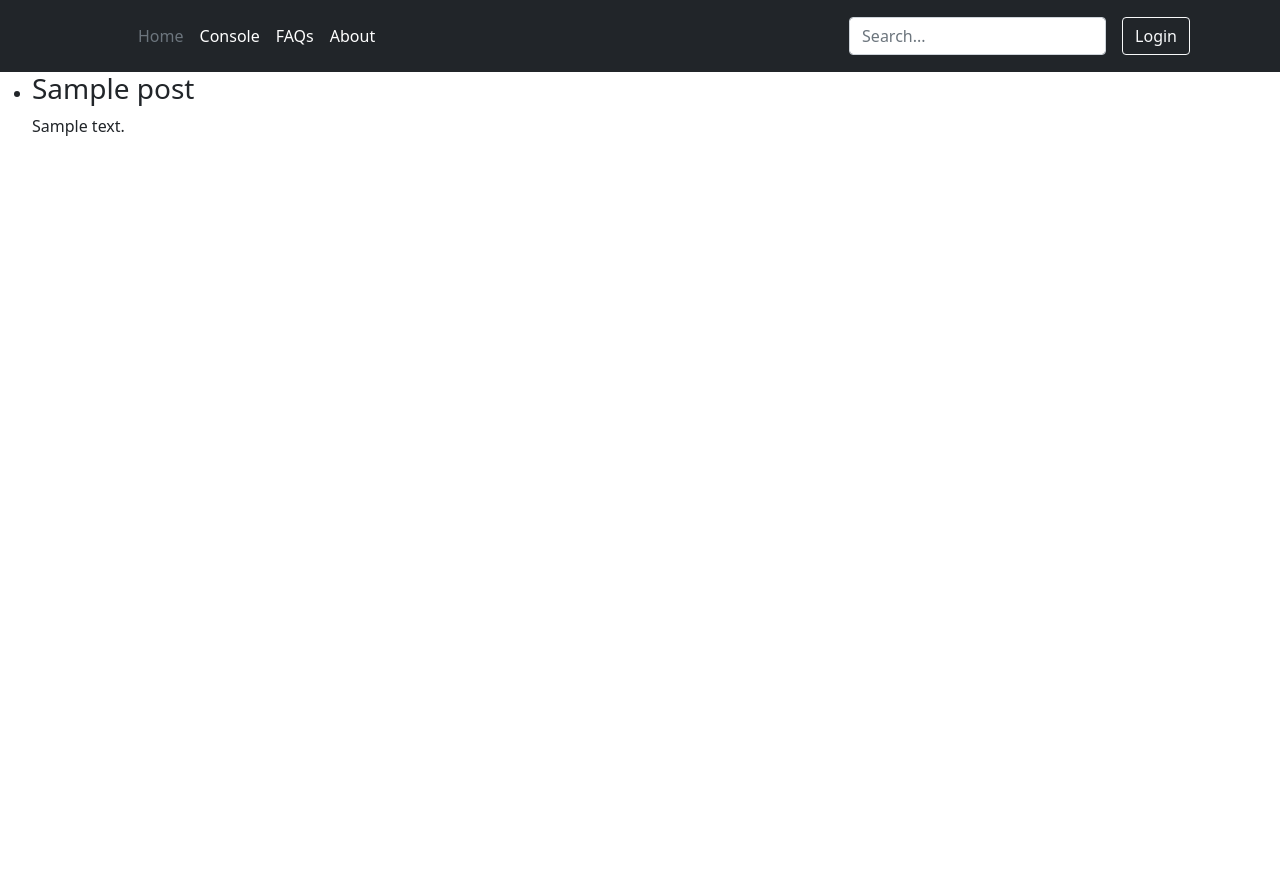
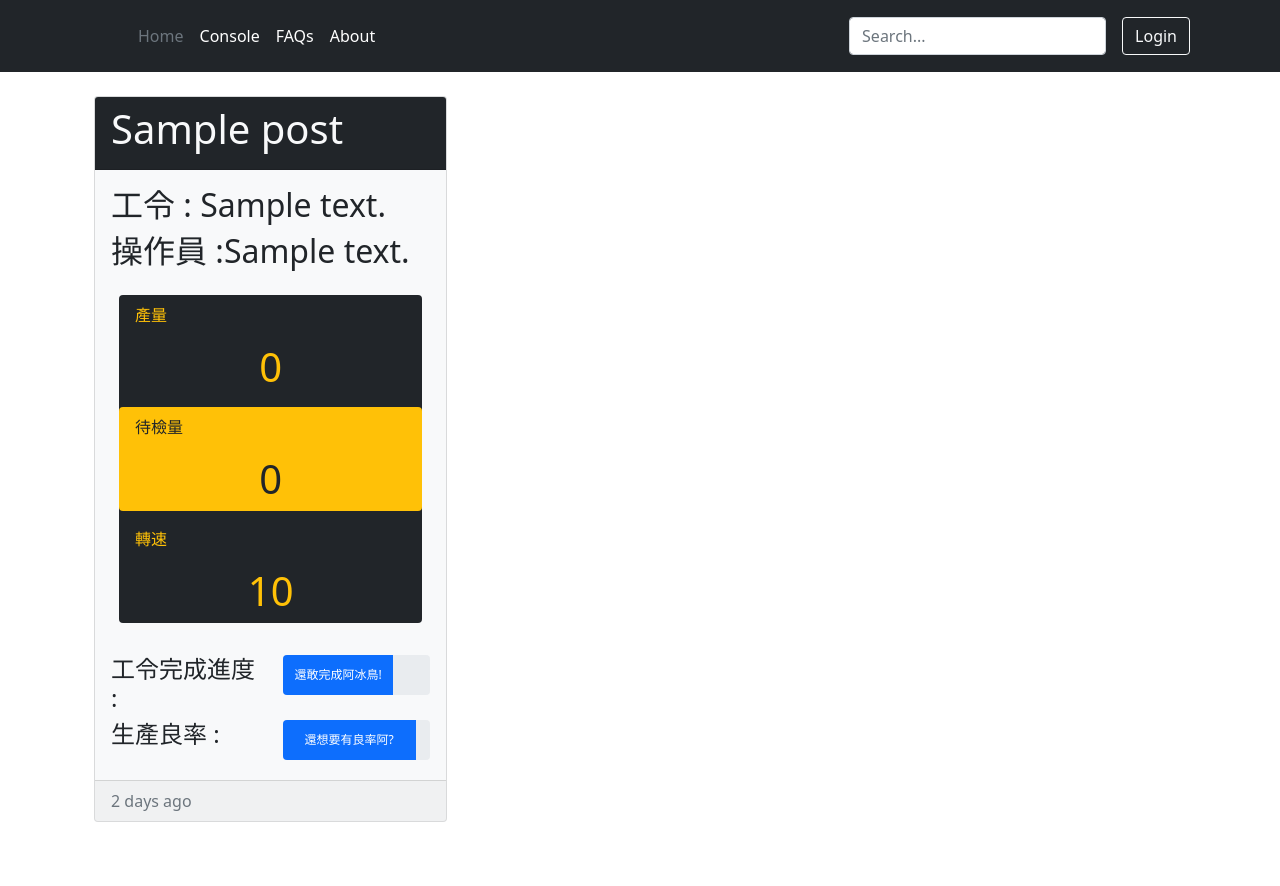
Before and after one commit to sklonely/web_gui, a Django app: page / in a window 1280 px wide. Before the commit the page ends 136 px from the top, so only its background shows below. Run offline with Django 3.2, Linux system fonts and the light colour scheme; tables that the repository leaves empty hold one stand-in row (values such as "Sample post"); some libraries are stand-ins or nearby versions.

Commit message:
新增dashbord卡片

```diff
--- a/mytestsite/dashboard/templates/dashborad/index.html
+++ b/mytestsite/dashboard/templates/dashborad/base.html
@@ -45,19 +45,14 @@
 </head>
 
 <body>
+  <!-- <div>..</div> -->
+  <div class="container-fluid">
 
-  {% if news_list %}
-  <ul>
-    {% for elem in news_list %}
-    <li>
-      <h3>{{ elem.title }}</h3>
-      <p>{{ elem.content }}</p>
-    </li>
-    {% endfor %}
-  </ul>
-  {% else %}
-  <p>暂无新闻</p>
-  {% endif %}
+  {% block content %}
+  {% endblock  %}
+  </div>
+
+
   <!-- Optional JavaScript; choose one of the two! -->
 
   <!-- Option 1: Bootstrap Bundle with Popper -->
--- /dev/null
+++ b/mytestsite/dashboard/templates/dashborad/dashbord.html
@@ -0,0 +1,95 @@
+{% extends 'dashborad/base.html' %}
+
+{% block content %}
+{% if cards %}
+<div class="container mb-4 p-4" >
+<div class="row row-cols-md-3 g-3">
+    {% for card in cards %}
+    <!-- 機台卡片 -->
+    <div class="col-sm-6 ">
+        <!-- 卡片標題 -->
+        <div class="card text-dark bg-light mb-3" >
+            <div class="card-header text-light bg-dark d-flex align-items-center">
+                <h1 >{{ card.title }}</h1>
+            </div>
+            <!-- 卡片內部 -->
+            <div class="card-body ">
+                <!-- 上方標題 -->
+                <h2 class="card-title">工令 : {{card.content}}</h2>
+                <h2 class="card-title pb-3">操作員 :{{card.content}}</h2>
+                <!-- 中間表格 -->
+                <div class="text-warning bg-dark rounded m-2">
+
+                    <div class="container rounded">
+                        <p class="pt-2">產量</p>
+                    <h1 class="text-center pb-2">0</h1>
+                    </div>
+                    <div class="container rounded bg-warning text-dark">
+                        <p class=" pt-2 ">待檢量</p>
+                    <h1 class="text-center pb-2">0</h1>
+                    </div>
+                    <div class="container rounded">
+                        <p class="pt-2">轉速</p>
+                    <h1 class="text-center pb-2">10</h1>
+                    </div>
+                </div>
+                <!-- 進度條 -->
+                <div class="row row-cols-1 row-cols-md-2 pt-4 ">
+
+                    <div class="col">
+                        <h4 class="p-auto"> 工令完成進度 : </h4>
+                    </div>
+                    <div class="col pb-1">
+                        <div class="progress " style="height: 40px;">
+                            <div class="progress-bar " role="progressbar" style="width: 75%;" aria-valuenow="75" aria-valuemin="0" aria-valuemax="100">還敢完成阿冰鳥!</div>
+                        </div>
+                    </div>
+
+                    <div class="col">
+                        <h4 class="p-auto"> 生產良率 : </h4>
+                    </div>
+                    <div class="col pb-1">
+                        <div class="progress" style="height: 40px;">
+                            <div class="progress-bar " role="progressbar" style="width: 90%;" aria-valuenow="90" aria-valuemin="0" aria-valuemax="100">還想要有良率阿?</div>
+                        </div>
+                    </div>
+                </div>
+
+
+
+                <!-- <p class="card-text">Some quick example text to build on the card title and make up the bulk of the card's content.</p> -->
+            </div>
+            <!-- 更新時間 -->
+            <div class="card-footer text-muted">
+                2 days ago
+            </div>
+        </div>
+    </div>
+    {% endfor %}
+
+</div>
+  {% else %}
+  <p>無機台參數</p>
+  {% endif %}
+
+
+{% endblock  %}
+
+
+<!-- 讀取中卡片樣式 -->
+<div class="card" aria-hidden="true">
+    <img src="..." class="card-img-top" alt="...">
+    <div class="card-body">
+      <h5 class="card-title placeholder-glow">
+        <span class="placeholder col-6"></span>
+      </h5>
+      <p class="card-text placeholder-glow">
+        <span class="placeholder col-7"></span>
+        <span class="placeholder col-4"></span>
+        <span class="placeholder col-4"></span>
+        <span class="placeholder col-6"></span>
+        <span class="placeholder col-8"></span>
+      </p>
+      <a href="#" tabindex="-1" class="btn btn-primary disabled placeholder col-6"></a>
+    </div>
+  </div>
--- a/mytestsite/dashboard/views.py
+++ b/mytestsite/dashboard/views.py
@@ -5,7 +5,7 @@ from .models import Post
 def index(request):
     context = {
         "block_title":"Dashborad",
-        'news_list': Post.objects.all(),
+        'cards': Post.objects.all(),
 
     }
-    return render(request, 'dashborad/index.html', context=context)
+    return render(request, 'dashborad/dashbord.html', context=context)
```
